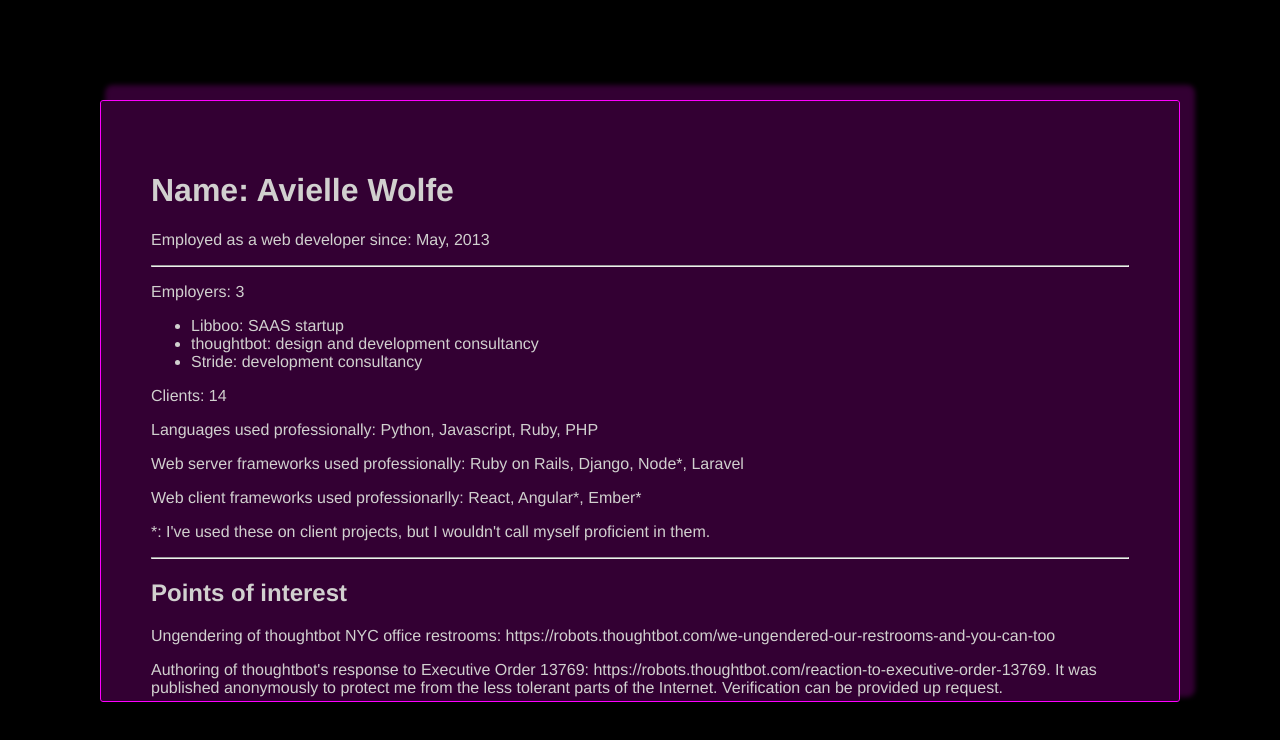
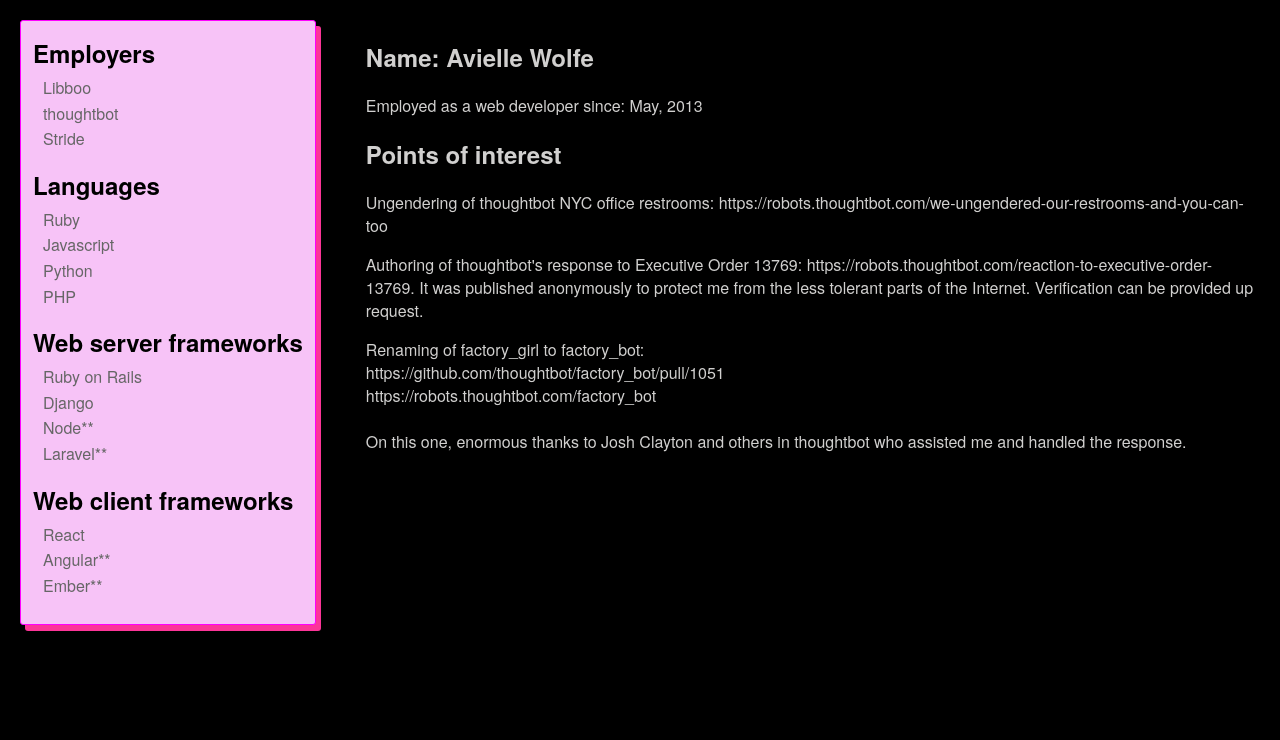
Before and after one commit to Euraldius/avielle-os, a Vue app: page /#/resume in a window 1280 px wide. Shown: the top 740 px of the page. Built offline with nearby package versions, Linux system fonts and the light colour scheme.

Commit message:
Add stats resume sidebar

```diff
--- a/src/App.vue
+++ b/src/App.vue
@@ -8,7 +8,7 @@
 $text-white: #d1d0cf;
 
 #app {
-  font-family: 'Avenir', Helvetica, Arial, sans-serif;
+  font-family: "HelveticaNeue-CondensedBold", "HelveticaNeueBoldCondensed", "HelveticaNeue-Bold-Condensed", "Helvetica Neue Bold Condensed", "HelveticaNeueBold", "HelveticaNeue-Bold", "Helvetica Neue Bold", "HelveticaNeue", "Helvetica Neue", "TeXGyreHerosCnBold", "Helvetica", "Tahoma", "Geneva", "Arial Narrow", "Arial", sans-serif;
   -webkit-font-smoothing: antialiased;
   -moz-osx-font-smoothing: grayscale;
   color: $text-white;
--- a/src/components/Finder.vue
+++ b/src/components/Finder.vue
@@ -1,8 +1,6 @@
 <template>
-  <div class="finder-container">
-    <div class="finder">
-      <slot></slot>
-    </div>
+  <div class="finder">
+    <slot></slot>
   </div>
 </template>
 
@@ -13,19 +11,8 @@
 </script>
 
 <style lang="scss">
-$fuschia: #FF00FF;
-
-.finder-container {
-  padding: 100px;
-}
-
 .finder {
-  background-color: rgba($fuschia, 0.2);
-  border: $fuschia 1px solid;
-  box-shadow: 10px -10px 5px 5px rgba($fuschia, 0.2);
-  border-radius: 3px;
-  height: 500px;
-  padding: 50px;
+  padding: 20px;
   overflow: scroll;
 }
 </style>
--- a/src/views/Resume.vue
+++ b/src/views/Resume.vue
@@ -1,24 +1,49 @@
 <template>
   <finder>
+    <div class="resume">
+      <section class="sidebar">
+        <section class="stats">
+          <section>
+            <h2>Employers</h2>
+            <ul>
+              <li>Libboo</li>
+              <li>thoughtbot</li>
+              <li>Stride</li>
+            </ul>
+          </section>
+          <section>
+            <h2>Languages</h2>
+            <ul>
+              <li>Ruby</li>
+              <li>Javascript</li>
+              <li>Python</li>
+              <li>PHP</li>
+            </ul>
+          </section>
+          <section>
+            <h2>Web server frameworks</h2>
+            <ul>
+              <li>Ruby on Rails</li>
+              <li>Django</li>
+              <li>Node**</li>
+              <li>Laravel**</li>
+            </ul>
+          </section>
+          <section>
+            <h2>Web client frameworks</h2>
+            <ul>
+              <li>React</li>
+              <li>Angular**</li>
+              <li>Ember**</li>
+            </ul>
+          </section>
+        </section>
+      </section>
+      <section class="main">
       <header>
           <h1>Name: Avielle Wolfe</h1>
           <p>Employed as a web developer since: May, 2013</p>
         </header>
-    <hr/>
-    <section>
-      <p>Employers: 3</p>
-      <ul>
-        <li>Libboo: SAAS startup</li>
-        <li>thoughtbot: design and development consultancy</li>
-        <li>Stride: development consultancy</li>
-      </ul>
-      <p>Clients: 14</p>
-      <p>Languages used professionally: Python, Javascript, Ruby, PHP</p>
-      <p>Web server frameworks used professionally: Ruby on Rails, Django, Node*, Laravel</p>
-      <p>Web client frameworks used professionarlly: React, Angular*, Ember*</p>
-      <p>*: I've used these on client projects, but I wouldn't call myself proficient in them.</p>
-    </section>
-    <hr/>
         <section>
           <h2>Points of interest</h2>
           <p>Ungendering of thoughtbot NYC office restrooms: https://robots.thoughtbot.com/we-ungendered-our-restrooms-and-you-can-too</p>
@@ -37,6 +62,8 @@
             who assisted me and handled the response.
           </p>
         </section>
+      </section>
+    </div>
   </finder>
 </template>
 
@@ -50,3 +77,49 @@
   },
 };
 </script>
+
+<style scoped lang="scss">
+$fuschia: #FF00FF;
+$light-pink: #f7c3f7;
+$pink: #fc3598;
+$text-grey: #666666;
+
+.resume {
+  display: grid;
+}
+
+.sidebar {
+  grid-column: 1;
+  padding-right: 50px;
+}
+
+.main {
+  grid-column: 2 / span 3;
+}
+
+.stats {
+  background: $light-pink;
+  border: 1px solid $fuschia;
+  border-radius: 3px;
+  box-shadow: 5px 6px 0px $pink;
+  color: $text-grey;
+  padding: 10px 12px;
+
+  h2 {
+    color: black;
+    font-stretch: condensed;
+    margin-top: 5px;
+    margin-bottom: 5px;
+  }
+
+  ul {
+    margin-top: 0;
+    padding-left: 10px;
+  }
+
+  li {
+    list-style: none;
+    line-height: 1.6em;
+  }
+}
+</style>
```
Lines whose indentation alone changed are shown as unchanged.
